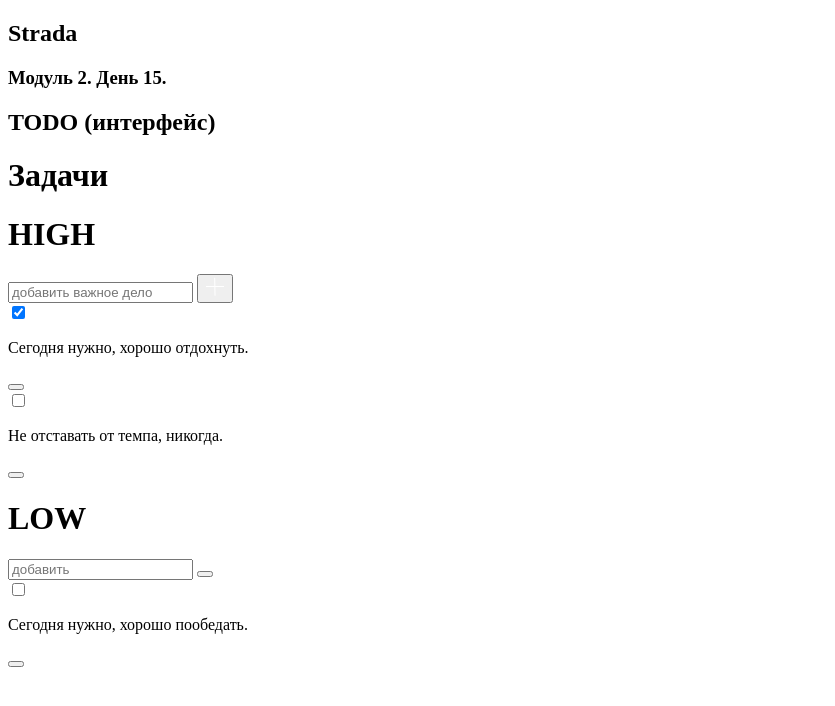
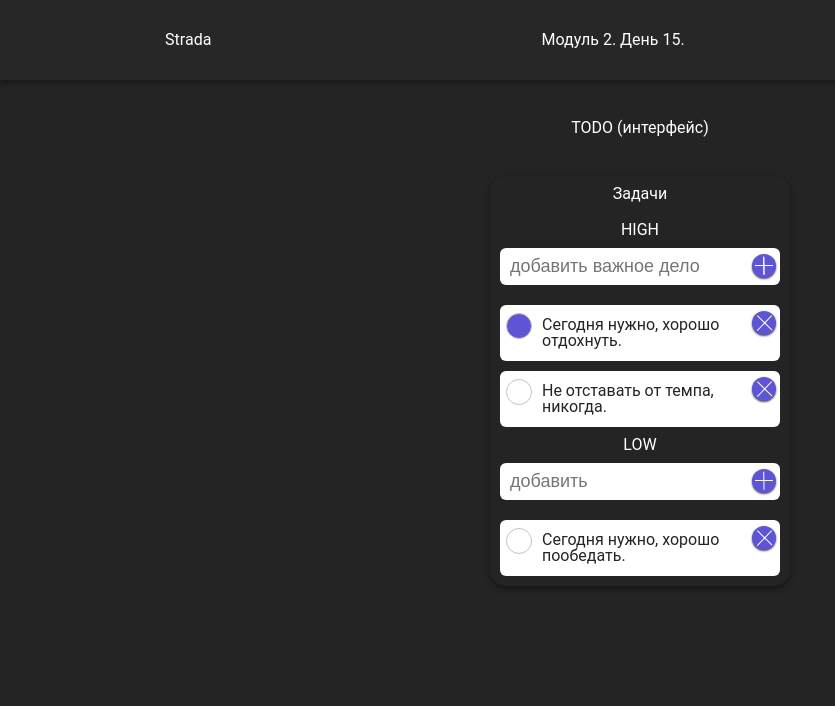
Before and after one commit to ivalera/todo_strada, a plain HTML site: page index.html in a window 1280 px wide. Shown: the whole page, without its empty margins (0-835 px from the left). Drawn offline with Linux system fonts and the light colour scheme; the site is published under a folder, as on GitHub Pages, so addresses that start at the root find nothing.

Commit message:
Update index.html

```diff
--- a/index.html
+++ b/index.html
@@ -4,8 +4,8 @@
     <meta charset="UTF-8">
     <meta http-equiv="X-UA-Compatible" content="IE=edge">
     <meta name="viewport" content="width=device-width, initial-scale=1.0">
-    <link href="/css/normalize.css" rel="stylesheet" type="text/css" />
-    <link href="/css/styles.css" rel="stylesheet" type="text/css" />
+    <link href="./css/normalize.css" rel="stylesheet" type="text/css" />
+    <link href="./css/styles.css" rel="stylesheet" type="text/css" />
     <title>#15 TODO (интерфейс)</title>
 </head>
 <body>
```
